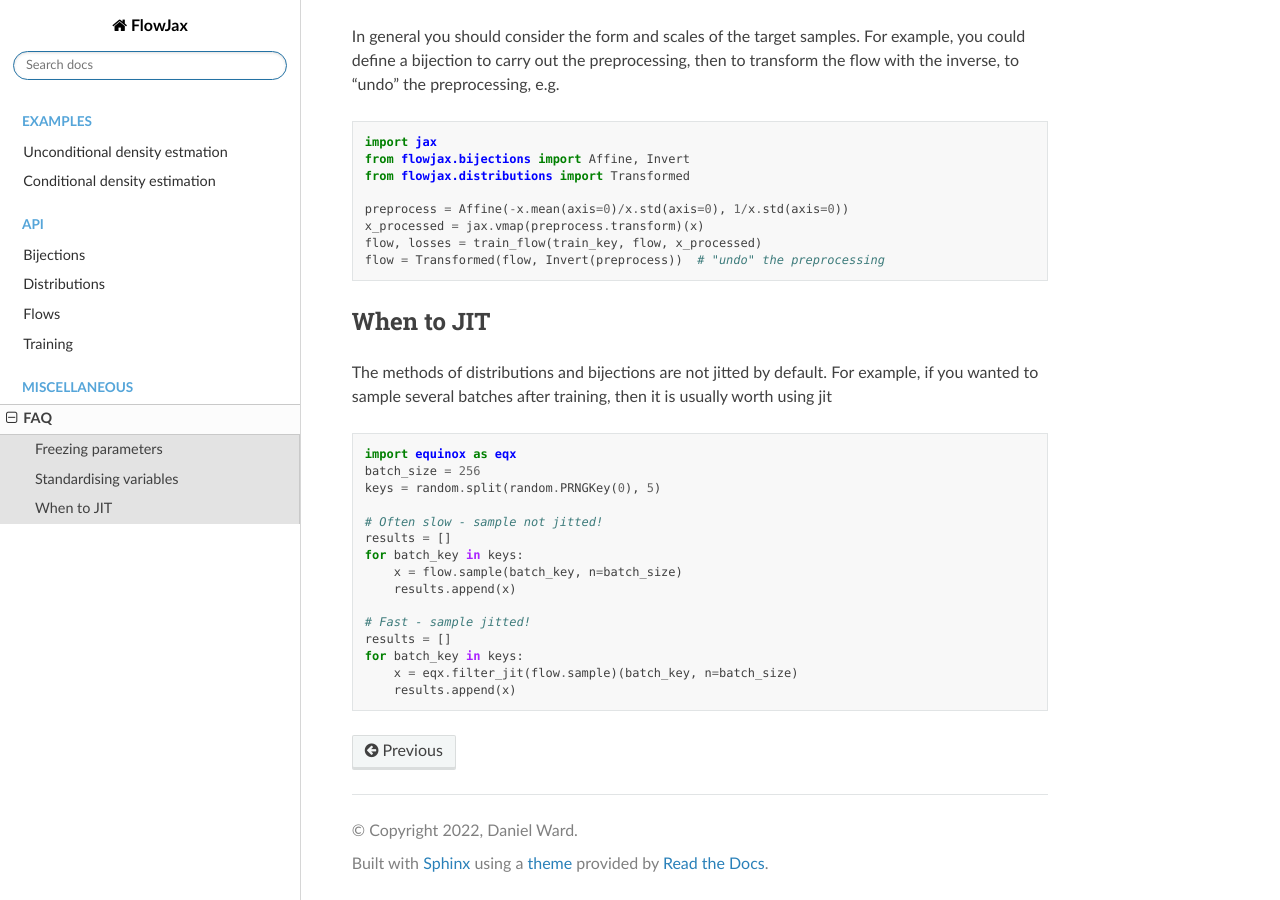
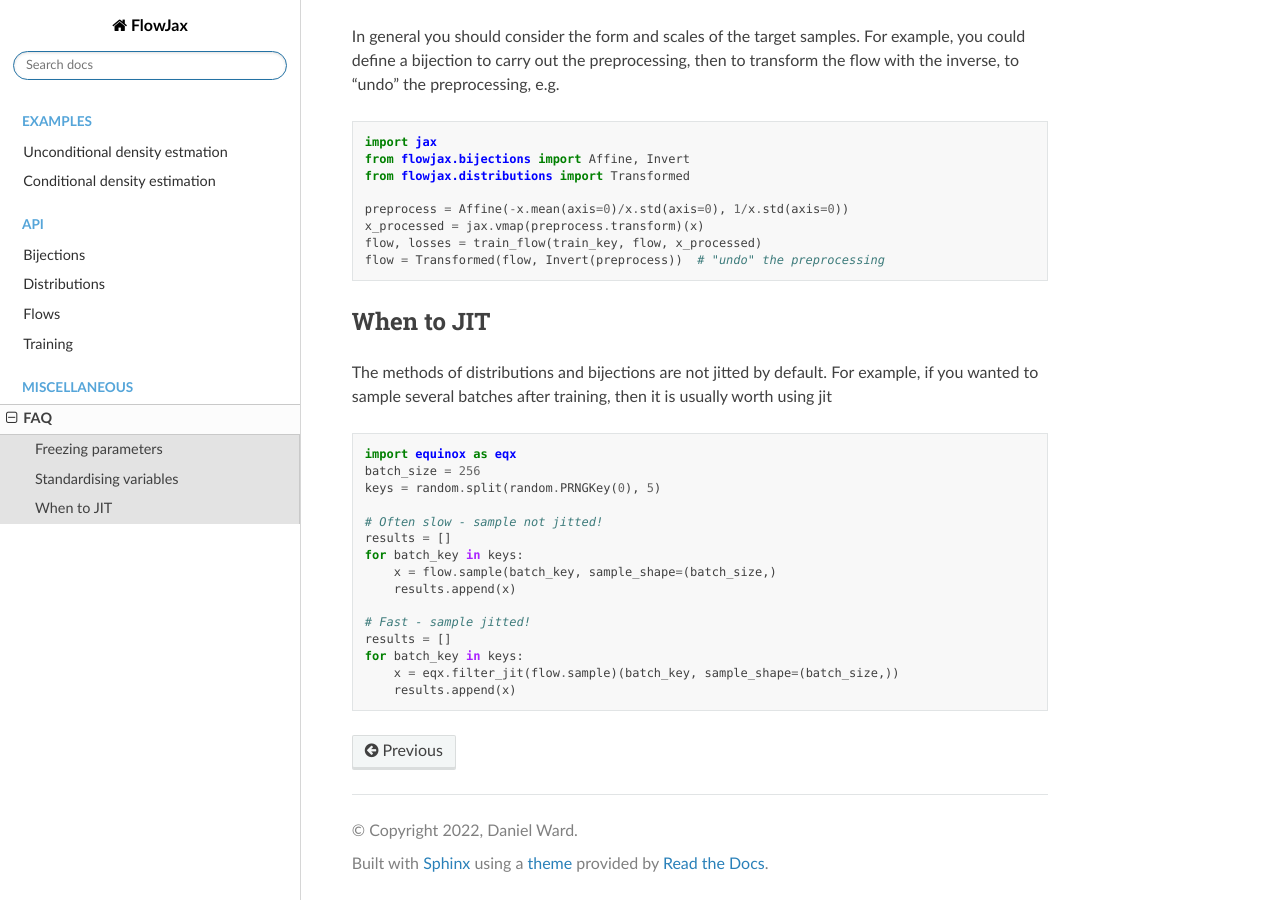
Before and after one commit to danielward27/flowjax, a Sphinx documentation site: the page built from docs/faq.rst, in a window 1280 px wide and 900 px high, scrolled down 511 px. Built offline with Sphinx 7.4.7 and the Read the Docs theme 2.0.0, drawn with Linux system fonts in a browser that asks for light colours.

Commit message:
Updated outdated faq example

```diff
--- a/docs/faq.rst
+++ b/docs/faq.rst
@@ -44,11 +44,11 @@ The methods of distributions and bijections are not jitted by default. For examp
     # Often slow - sample not jitted!
     results = []
     for batch_key in keys:
-        x = flow.sample(batch_key, n=batch_size)
+        x = flow.sample(batch_key, sample_shape=(batch_size,)
         results.append(x)
 
     # Fast - sample jitted!
     results = []
     for batch_key in keys:
-        x = eqx.filter_jit(flow.sample)(batch_key, n=batch_size)
+        x = eqx.filter_jit(flow.sample)(batch_key, sample_shape=(batch_size,))
         results.append(x)
```
